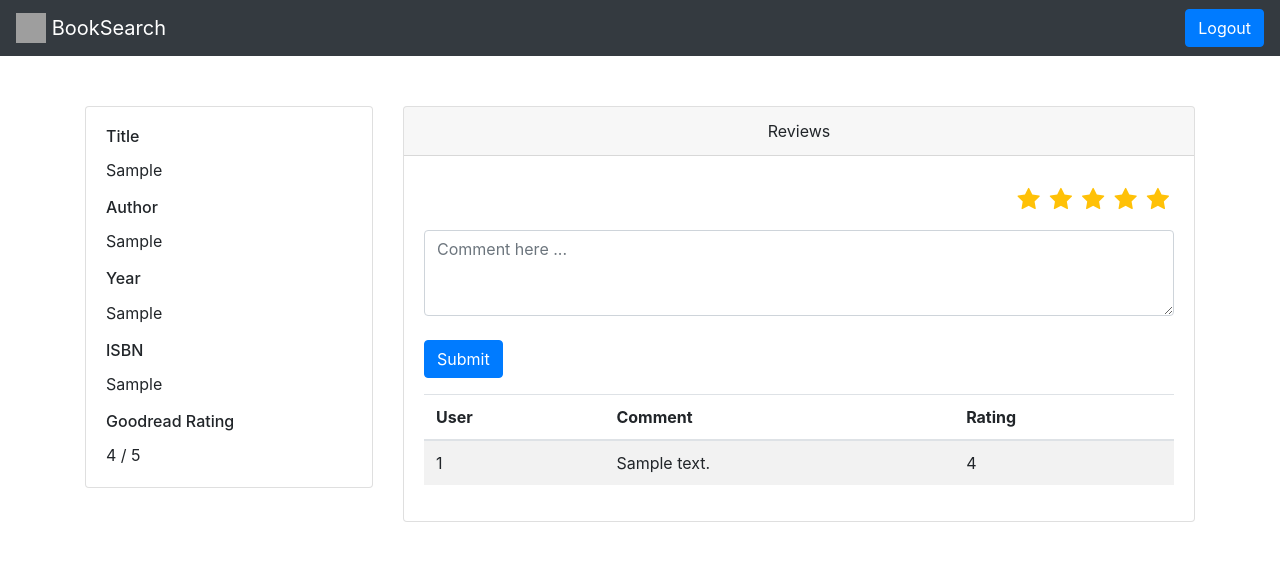
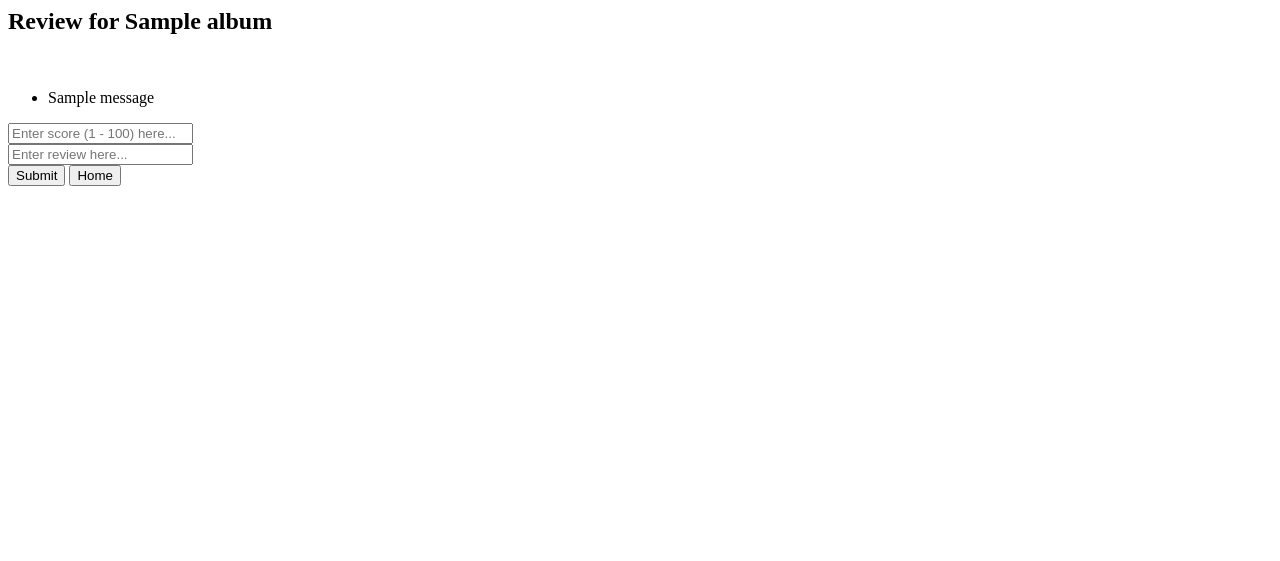
Before and after one commit to bentrab/music-reviewer-name-will-change, a Flask app: template templates/review.html in a window 1280 px wide. Shown: the top 561 px of the page. Run offline with Flask 2, Linux system fonts and the light colour scheme; the template is opened without the code that fills it: most values are stand-ins (such as "Sample title", 1, 10 or a date in 2020); one stand-in notice (Sample message) is shown; some libraries are stand-ins or nearby versions; grey boxes are pictures that could not be loaded.

Commit message:
more fixes

```diff
--- a/templates/review.html
+++ b/templates/review.html
@@ -1,86 +1,27 @@
+<doctype html>
+<head>
+    <title>Music Reviewer</title>
+</head>
 
-<html>
+<h2>Review for {{ album }}</h2>
 
-<head>
-    <title>Info </title>
-    <link rel="stylesheet" href="https://maxcdn.bootstrapcdn.com/bootstrap/4.0.0/css/bootstrap.min.css" integrity="sha384-Gn5384xqQ1aoWXA+058RXPxPg6fy4IWvTNh0E263XmFcJlSAwiGgFAW/dAiS6JXm"
-        crossorigin="anonymous">
-    <link rel="stylesheet" href="https://cdnjs.cloudflare.com/ajax/libs/font-awesome/4.7.0/css/font-awesome.min.css">
-    <link rel="stylesheet" type="text/css" href="{{ url_for('static', filename='style.css') }}">
-    <link rel="stylesheet" type="text/css" href="{{ url_for('static', filename='stars.css') }}">
+</br>
 
-</head>
-<nav class="navbar navbar-dark bg-dark">
-    <a id="navbarHeader" class="navbar-brand" href="{{ url_for('dashboard') }}">
-        <img src="{{ url_for('static', filename='icon.png') }}" width="30" height="30" class="d-inline-block align-top" alt=""> BookSearch </a>
-    <a class="btn btn-primary" href="{{ url_for('logout') }}"> Logout </a>
-</nav>
+{% with messages = get_flashed_messages() %}
+  {% if messages %}
+    <ul class=flashes>
+    {% for message in messages %}
+      <li>{{ message }}</li>
+    {% endfor %}
+    </ul>
+  {% endif %}
+{% endwith %}
 
-<body>
-    <div class="container" style="margin: 50px auto 50px auto;">
-        <div class="row">
-            <div class="col-auto">
-                <div class="card" style="width: 18rem;">
-                    <div class="card-body">
-                        <h6 class="card-title"> Title </h6>
-                        <p class="card-text">{{ book_info[2] }}</p>
-                        <h6 class="card-title"> Author</h6>
-                        <p class="card-text">{{ book_info[3] }}</p>
-                        <h6 class="card-title"> Year </h6>
-                        <p class="card-text">{{ book_info[4] }}</p>
-                        <h6 class="card-title"> ISBN </h6>
-                        <p class="card-text">{{ book_info[1] }}</p>
-                        <h6 class="card-title"> Goodread Rating </h6>
-                        <p class="card-text">{{ rating }} / 5</p>
-                    </div>
-                </div>
-            </div>
-
-            <div class="col">
-                <div class="card">
-                    <div class="card-header text-center">Reviews</div>
-                    <div class="card-body">
-                        <form action="{{ url_for('info', isbn=book_info[1]) }}" method="post">
-                            <fieldset>
-                                <input type="radio" id="st1" name="rating" value="1" checked="checked" />
-                                <label for="st1"></label>
-                                <input type="radio" id="st2" name="rating" value="2" />
-                                <label for="st2"></label>
-                                <input type="radio" id="st3" name="rating" value="3" />
-                                <label for="st3"></label>
-                                <input type="radio" id="st4" name="rating" value="4" />
-                                <label for="st4"></label>
-                                <input type="radio" id="st5" name="rating" value="5" />
-                                <label for="st5"></label>
-                            </fieldset>
-                            <textarea class="form-control" name="comment" rows="3" placeholder="Comment here ..." required maxlength="150"></textarea>
-                            <br>
-                            <button class="btn btn-primary" type="submit">Submit</button>
-                        </form>
-                        <table class="table table-striped">
-                            <thead>
-
-                                <tr>
-                                    <th> User </th>
-                                    <th> Comment </th>
-                                    <th> Rating </th>
-                                </tr>
-                            </thead>
-                            <tbody>
-
-                                {% for review in reviews %}
-                                <tr>
-                                    <td> {{ review.acc_id }} </td>
-                                    <td> {{ review.comment }} </td>
-                                    <td> {{ review.rating }} </td>
-                                </tr>
-                                {% endfor %}
-                            </tbody>
-
-                        </table>
-                    </div>
-                </div>
-            </div>
-        </div>
-    </div>
-</body>
+<form action="{{ url_for('create-review') }}" method="post">
+	<input type="int" class="form-control" id="score" name="score" placeholder="Enter score (1 - 100) here...">
+	</br>
+	<input type="text" class="form-control" id="comment" name="comment" placeholder="Enter review here...">
+	</br>
+	<button type="submit" name="submit">Submit</button>
+	<button type="submit" name="home">Home</button>
+</form>
```
Also changed, not shown: run.py (+15 -14 lines).
